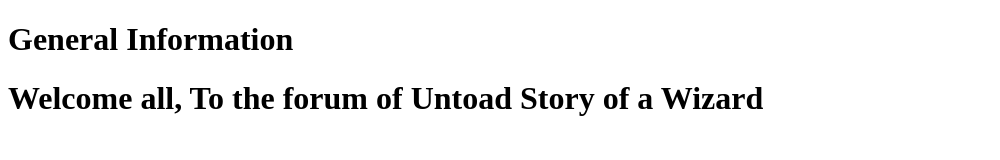
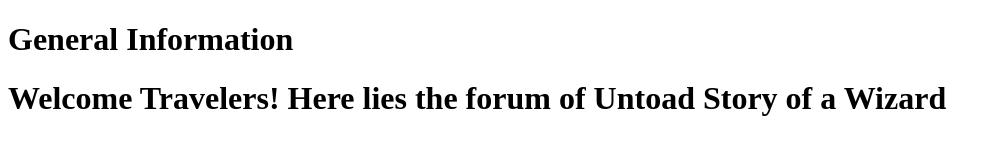
Before and after one commit to UnityNotTheEngine/UntoadForum.github.io, a plain HTML site: page index.html in a window 1280 px wide. Shown: the whole page, without its empty margins (0-1000 px from the left). Drawn offline with Linux system fonts and the light colour scheme.

Commit message:
Update index.html

```diff
--- a/index.html
+++ b/index.html
@@ -19,7 +19,7 @@
                     <i class="fa fa-bars" aria-hidden="true"></i>
                     </div>
                     <div class="subforum-description">
-                        <h1>Welcome all, To the forum of Untoad Story of a Wizard</h1>
+                        <h1>Welcome Travelers! Here lies the forum of Untoad Story of a Wizard</h1>
                     </div>
 
                    </div>
```
